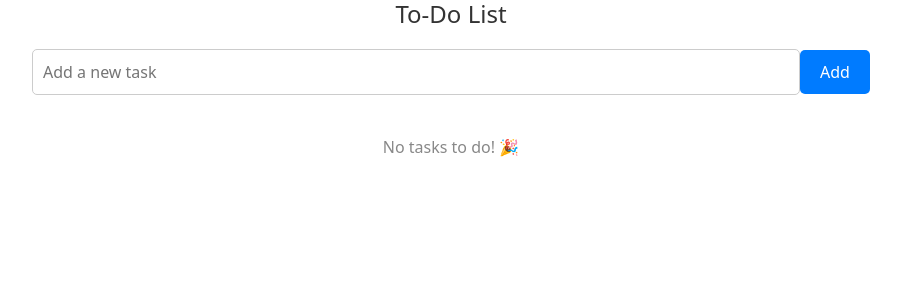
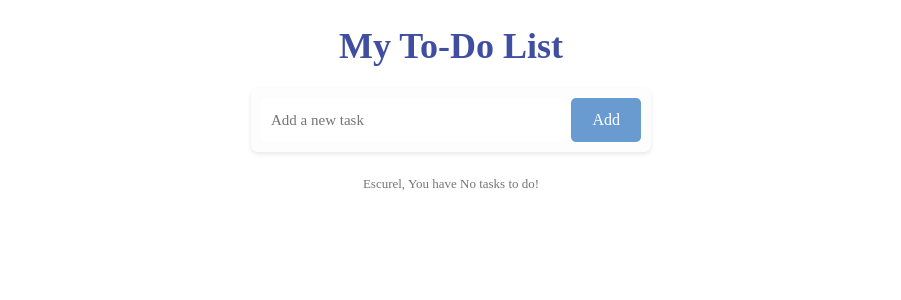
Before and after one commit to Rinkakku/advance-web-app-escurel, a Vue app: page / in a window 1280 px wide. Shown: the top 300 px of the page, without its empty margins (189-1090 px from the left). Built offline with nearby package versions, Linux system fonts and the light colour scheme.

Commit message:
utilizing a two way binding v-model  and conditional v-if in designing a web app

```diff
--- a/src/App.vue
+++ b/src/App.vue
@@ -1,17 +1,27 @@
 <template>
-    <div>
-      <h1 class="app-title">To-Do List</h1>
+    <div class="todo-app">
+      <h1 class="todo-title">My To-Do List</h1>
       <div class="todo-form">
-        <input type="text" v-model="newTask" @keyup.enter="addTask" placeholder="Add a new task" class="task-input">
+        <input
+          type="text"
+          v-model="newTask"
+          @keyup.enter="addTask"
+          placeholder="Add a new task"
+          class="task-input"
+        />
         <button @click="addTask" class="add-button">Add</button>
       </div>
       <div class="todo-list">
         <div v-if="tasks.length === 0" class="no-tasks-message">
-          <p>No tasks to do! 🎉</p>
+          <p>Escurel, You have No tasks to do! </p>
         </div>
         <div v-for="(task, index) in tasks" :key="index" class="task-item">
           <label class="task-label">
-            <input type="checkbox" v-model="task.completed" class="task-checkbox">
+            <input
+              type="checkbox"
+              v-model="task.completed"
+              class="task-checkbox"
+            />
             <span :class="{ completed: task.completed }" class="task-text">{{ task.text }}</span>
           </label>
           <button @click="removeTask(index)" class="remove-button">Remove</button>
@@ -25,7 +35,7 @@
     data() {
       return {
         newTask: '',
-        tasks: [], // Array of tasks with text and completion status
+        tasks: [],
       };
     },
     methods: {
@@ -43,32 +53,54 @@
   </script>
 
   <style scoped>
-  /* Styling for the app title */
-  .app-title {
-    text-align: center;
-    font-size: 24px;
-    color: #333;
-    margin-bottom: 20px;
+  .todo-app {
+    display: flex;
+    flex-direction: column;
+    align-items: center;
+    justify-content: flex-start;
+    height: 100vh;
+    background-color: #fff;
+    font-family: century Gothic Medium;
+    font-weight: 400;
+    color: #361616;
+    overflow-y: auto;
   }
 
-  /* Styling for the input and button */
+  .todo-title {
+    font-size: 36px;
+    font-weight: 600;
+    margin-top: 25px;
+    margin-bottom: 20px;
+    color: rgb(64, 78, 161);
+  }
+
   .todo-form {
-    text-align: center;
-    margin-bottom: 20px;
+    display: flex;
+    align-items: center;
+    background-color: #f3eded27;
+    border-radius: 7px;
+    padding: 10px;
+    box-shadow: 0 2px 4px rgba(22, 20, 20, 0.1);
+    width: 100%;
+    max-width: 400px;
+    margin-bottom: 2px;
   }
 
   .task-input {
+    flex-grow: 1;
     padding: 10px;
-    width: 60%;
-    border: 1px solid #ccc;
+    border: none;
     border-radius: 5px;
-    font-size: 16px;
+    font-size: 15px;
+    outline: none;
+    color: #6d6e6b;
   }
 
   .add-button {
-    padding: 10px 20px;
-    background-color: #007BFF;
-    color: #fff;
+    padding: 10px 21px;
+    background-color: #699bd1;
+    font-weight: 530;
+    color: #ffffff;
     border: none;
     border-radius: 5px;
     font-size: 16px;
@@ -77,22 +109,25 @@
   }
 
   .add-button:hover {
-    background-color: #0056b3;
+    background-color: #1975e6;
   }
 
-  /* Styling for the to-do list */
   .todo-list {
-    display: flex;
-    flex-direction: column;
+    width: 100%;
+    max-width: 400px;
   }
 
   .task-item {
     display: flex;
     align-items: center;
+    justify-content: space-between;
     margin: 10px 0;
+    background-color: #fff;
+    border-radius: 5px;
+    padding: 10px;
+    box-shadow: 0 2px 4px rgba(0, 0, 0, 0.1);
   }
 
-  /* Styling for the task checkbox and text */
   .task-label {
     display: flex;
     align-items: center;
@@ -105,29 +140,29 @@
 
   .completed {
     text-decoration: line-through;
-    color: #888;
+    color: #1a1515;
   }
 
-  /* Styling for the remove button */
   .remove-button {
     padding: 5px 10px;
-    background-color: #FF4D4D;
+    background-color: #ee0909;
     color: #fff;
     border: none;
     border-radius: 5px;
     font-size: 14px;
+    font-weight: 550;
     cursor: pointer;
     transition: background-color 0.2s ease-in-out;
   }
 
   .remove-button:hover {
-    background-color: #FF0000;
+    background-color: #463737;
   }
 
-  /* Styling for the no tasks message */
   .no-tasks-message {
     text-align: center;
-    color: #888;
+    color: #797474;
     margin-top: 20px;
+    font-size: 13px;
   }
   </style>
```
